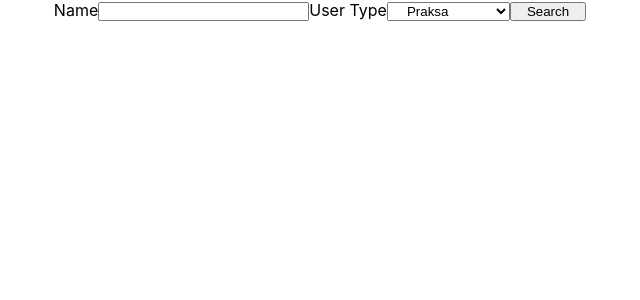
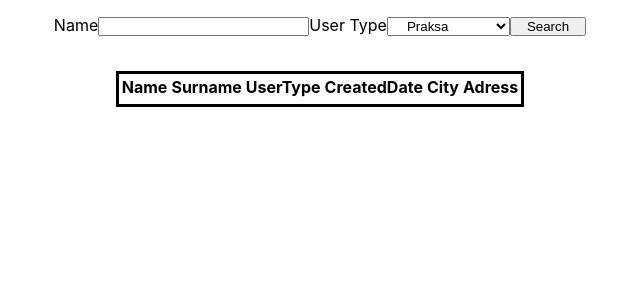
Before and after one commit to bojanlukic/React-Add-User, a React (Create React App) app: page / in a window 1280 px wide. Shown: the top 300 px of the page, without its empty margins (320-960 px from the left). Built offline with nearby package versions, Linux system fonts and the light colour scheme; data requests are answered from the project's data file.

Commit message:
Fourth Commit

```diff
--- /dev/null
+++ b/src/App.css
@@ -0,0 +1,9 @@
+.main {
+    text-align: center;
+    margin-top: 15px;
+
+}
+.table{
+    margin-top: 35px;
+    border: 3px solid black;
+}
--- a/src/App.js
+++ b/src/App.js
@@ -1,9 +1,47 @@
-import Input from './components/Input';
+import SearchBar from './components/SearchBar';
+import './../src/App.css'
+import { useEffect } from 'react';
 
 function App() {
+
+  useEffect(() => {
+    fetch('http://localhost:3000/PERSON')
+      .then(response => response.json())
+      .then(data => console.log(data))
+      .catch(err => console.log('Greska pri ucitavanju URL-a'))
+  }, []);
+
+
+
   return (
-    <div>
-      <Input/>
+    <div className='main'>
+      <SearchBar />
+      <table align='center' className='table'>
+        <thead>
+          <tr>
+            <th>Name</th>
+            <th>Surname</th>
+            <th>UserType</th>
+            <th>CreatedDate</th>
+            <th>City</th>
+            <th>Adress</th>
+          </tr>
+        </thead>
+        <tbody>
+
+            <tr>
+              <td></td>
+            <td></td>
+            <td></td>
+            <td></td>
+            <td></td>
+            <td></td>
+            </tr>
+
+
+
+        </tbody>
+      </table>
     </div>
   );
 }
--- a/src/components/Input.css
+++ b/src/components/SearchBar.css
@@ -1,4 +1,4 @@
-.main {
+.input {
     text-align: center;
 }
 input,select,button {
--- a/src/components/Input.js
+++ b/src/components/SearchBar.js
@@ -1,9 +1,9 @@
 import React from "react";
-import "./Input.css";
+import "./SearchBar.css";
 
-function Input() {
+function SearchBar() {
   return (
-    <div className="main">
+    <div className="input">
 
       <label>Name</label>
       <input type="text" />
@@ -19,4 +19,4 @@ function Input() {
   );
 }
 
-export default Input;
+export default SearchBar;
```
